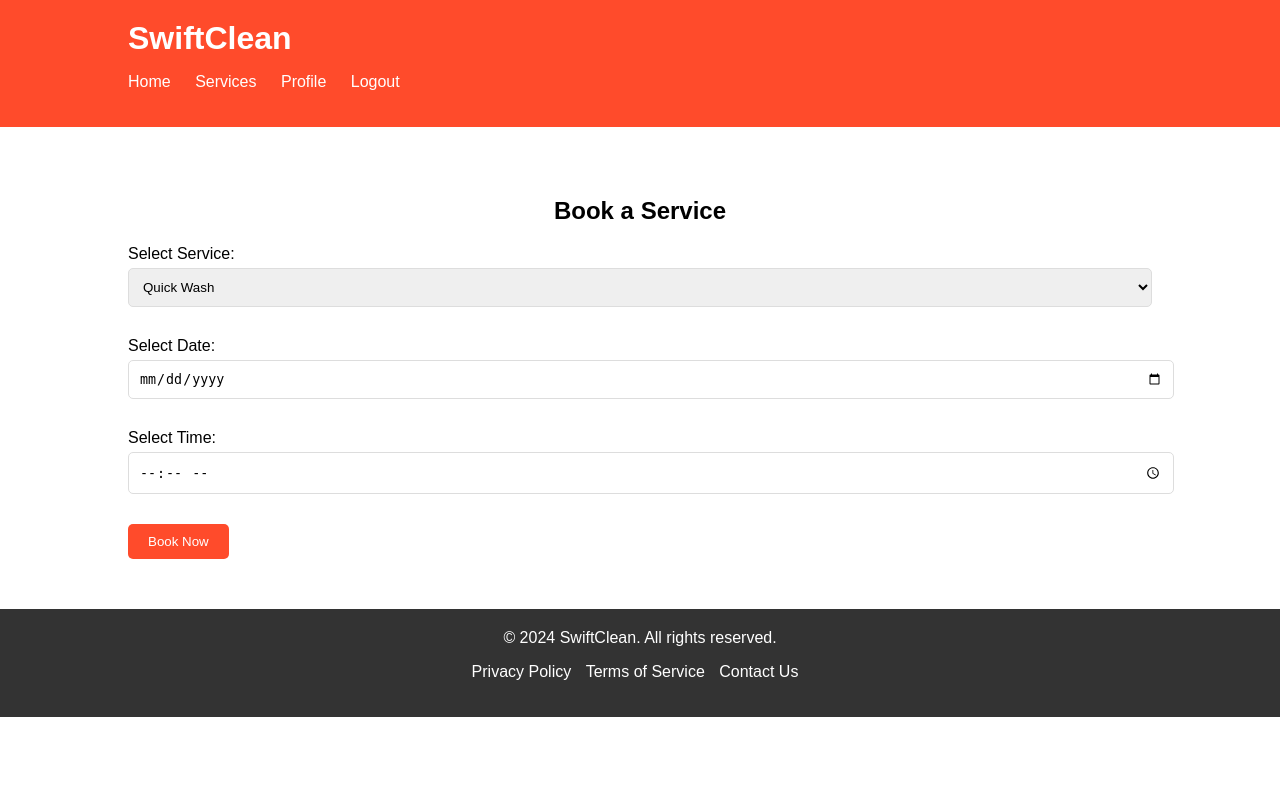
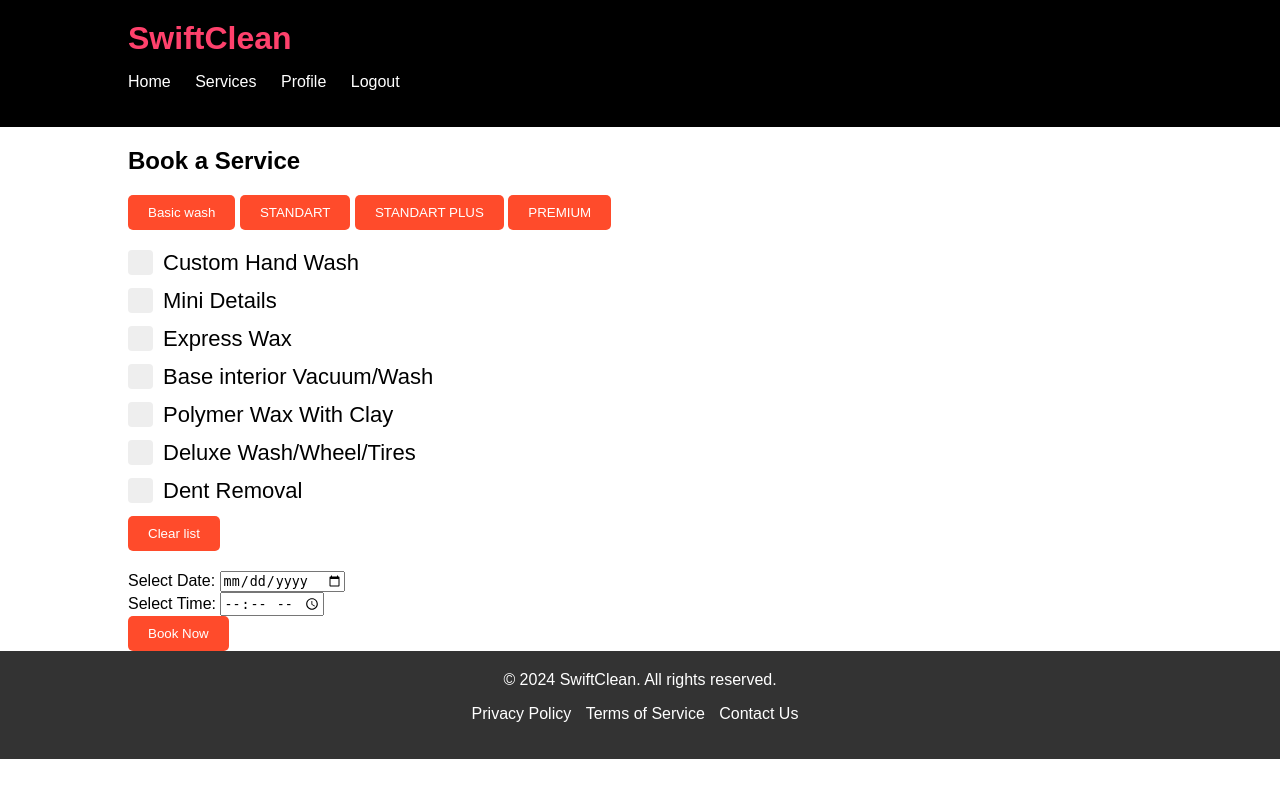
Before and after one commit to OrionDooms/MVP, a PHP site: page /Booking.html in a window 1280 px wide. Run offline with PHP 8.4, Linux system fonts and the light colour scheme.

Commit message:
add booking section with more options

```diff
--- a/Booking.html
+++ b/Booking.html
@@ -5,6 +5,7 @@
     <meta name="viewport" content="width=device-width, initial-scale=1.0">
     <title>SwiftClean - Bookings</title>
     <link rel="stylesheet" href="CSS/Booking.css">
+    <link rel="stylesheet" href="CSS/Homepage.css"
 </head>
 <body>
     <header>
@@ -26,16 +27,58 @@
 
     <section class="booking">
         <div class="container">
+<!--Select Service, Date and time-->
             <h2>Book a Service</h2>
+            <!---Services Checkbox -->
+
             <form id="bookingForm">
-                <div class="form-group">
-                    <label for="serviceSelect">Select Service:</label>
-                    <select id="serviceSelect" required>
-                        <option value="Quick Wash">Quick Wash</option>
-                        <option value="Full Wash">Full Wash</option>
-                        <option value="Detailing">Detailing</option>
-                    </select>
+                <div class="checkbox-section">
+                    <!--special-services-buttons-->
+                <button onclick="BasicWash()" class="btn">Basic wash</button>
+                <button onclick="STANDART()" class="btn">STANDART</button>
+                <button onclick="STANDARTPLUS()" class="btn">STANDART PLUS</button>
+                <button onclick="PREMIUM()" class="btn">PREMIUM</button>
                 </div>
+                <div class="checkbox-section">
+                <!--checkbox-->
+                <label class="checkbox-label">Custom Hand Wash
+                <input type="checkbox" id="CustomHandWash"value="item1">
+                <span class="checkmark"></span>
+                </label>
+
+                <label class="checkbox-label">Mini Details
+                <input type="checkbox" id="MiniDetails" value="item2">
+                <span class="checkmark"></span>
+                </label>
+
+                <label class="checkbox-label">Express Wax
+                <input type="checkbox" id="ExpressWax" value="item3">
+                <span class="checkmark"></span>
+                </label>
+
+                <label class="checkbox-label">Base interior Vacuum/Wash
+                <input type="checkbox" id="Vacuum/Wash" value="item4">
+                <span class="checkmark"></span>
+                </label>
+
+                <label class="checkbox-label">Polymer Wax With Clay
+                <input type="checkbox" id="WaxWithClay" value="item5">
+                <span class="checkmark"></span>
+                </label>
+
+                <label class="checkbox-label">Deluxe Wash/Wheel/Tires
+                <input type="checkbox" id="Wash/Wheel" value="item6">
+                <span class="checkmark"></span>
+                </label>
+
+                <label class="checkbox-label">Dent Removal
+                <input type="checkbox" id="DentRemoval" value="item7">
+                <span class="checkmark"></span>
+                </label>
+                <!--clear-list-button-->
+                <button onclick="Clear()" class="btn">Clear list</button>
+                </div>
+
                 <div class="form-group">
                     <label for="dateSelect">Select Date:</label>
                     <input type="date" id="dateSelect" required />
--- a/CSS/Booking.css
+++ b/CSS/Booking.css
@@ -1,66 +1,8 @@
-body {
-  font-family: 'Arial', sans-serif;
-  margin: 0;
-  padding: 0;
-  box-sizing: border-box;
-}
-
-.container {
-  width: 80%;
-  margin: 0 auto;
-}
-
-header {
-  background: #ff4b2b;
-  color: #fff;
-  padding: 20px 0;
-}
-
-.logo h1 {
-  margin: 0;
-}
-
-nav ul {
-  list-style: none;
-  padding: 0;
-}
-
-nav ul li {
-  display: inline;
-  margin-right: 20px;
-}
-
-nav ul li a {
-  color: #fff;
-  text-decoration: none;
-}
-
-.booking {
-  padding: 50px 0;
-}
-
-.booking h2 {
-  text-align: center;
+/*checkbox section*/
+.checkbox-section {
   margin-bottom: 20px;
 }
-
-.form-group {
-  margin-bottom: 20px;
-}
-
-label {
-  display: block;
-  margin-bottom: 5px;
-}
-
-input, select {
-  width: 100%;
-  padding: 10px;
-  margin-bottom: 10px;
-  border: 1px solid #ddd;
-  border-radius: 5px;
-}
-
+/*checkbox service button*/
 .btn {
   background: #ff4b2b;
   color: #fff;
@@ -76,33 +18,53 @@
   background: #ff416c;
 }
 
-#bookingConfirmation {
-  text-align: center;
-  margin-top: 20px;
+/*Services checkbox section*/
+.checkbox-label {
+  display: block;
+  position: relative;
+  padding-left: 35px;
+  margin-bottom: 12px;
+  cursor: pointer;
+  font-size: 22px;
+  user-select: none;
 }
 
-footer {
-  background: #333;
-  color: #fff;
-  text-align: center;
-  padding: 20px 0;
+.checkbox-label input{
+  position: absolute;
+  opacity: 0;
+  cursor: pointer;
+  height: 0;
+  width: 0;
 }
-
-footer p {
-  margin: 0;
+.checkbox-label .checkmark {
+  position: absolute;
+  top: 0;
+  left: 0;
+  height: 25px;
+  width: 25px;
+  background-color: #eee;
+  border-radius: 4px;
 }
-
-footer ul {
-  list-style: none;
-  padding: 0;
+.checkbox-label:hover ~ .checkmark{
+  background-color: #ccc;
 }
-
-footer ul li {
-  display: inline;
-  margin-right: 10px;
+.checkbox-label input:checked ~ .checkmark{
+  background-color: #2196F3;
 }
-
-footer ul li a {
-  color: #fff;
-  text-decoration: none;
+.checkbox-label .checkmark::after {
+  content: "";
+  position: absolute;
+  display: none;
 }
+.checkbox-label input:checked ~ .checkmark::after {
+  display: block;
+}
+.checkbox-label .checkmark::after {
+  left: 9px;
+  top: 5px;
+  width: 5px;
+  height: 10px;
+  border: solid white;
+  border-width: 0 3px 3px 0;
+  transform: rotate(45deg);
+}
--- a/JavaScript/Booking.js
+++ b/JavaScript/Booking.js
@@ -1,17 +1,59 @@
-document.getElementById('bookingForm').addEventListener('submit', (e) => {
-  e.preventDefault();
+//document.getElementById('bookingForm').addEventListener//('submit', (e) => {
+  //e.preventDefault();
 
-  const service = document.getElementById('serviceSelect').value;
-  const date = document.getElementById('dateSelect').value;
-  const time = document.getElementById('timeSelect').value;
+  //const service = document.getElementById('serviceSelect').value;
+  //const date = document.getElementById('dateSelect').value;
+  //const time = document.getElementById('timeSelect').value;
 
   // Simulate booking confirmation
-  const confirmationMessage = `Your booking for a ${service} on ${date} at ${time} has been confirmed.`;
-  document.getElementById('confirmationMessage').innerText = confirmationMessage;
+  //const confirmationMessage = `Your booking for a ${service} on ${date} at ${time} has been confirmed.`;
+  //document.getElementById('confirmationMessage').innerText = confirmationMessage;
 
-  document.getElementById('bookingForm').style.display = 'none';
-  document.getElementById('bookingConfirmation').style.display = 'block';
+  //document.getElementById('bookingForm').style.display = 'none';
+  //document.getElementById('bookingConfirmation').style.display = 'block';
 
-  console.log(`Booking - Service: ${service}, Date: ${date}, Time: ${time}`);
+  //console.log(`Booking - Service: ${service}, Date: ${date}, Time: ${time}`);
   // TODO: Integrate with backend API to save booking details
+//});
+//Booking a special service
+//Select Basic Wash option
+function BasicWash() {
+    var specialGroup= ['CustomHandWash', 'MiniDetails',"ExpressWax", "Vacuum/Wash"];
+
+specialGroup.forEach(function(itemId){
+    document.getElementById(itemId).checked = true;
 });
+}
+//Select STANDART option
+function STANDART() {
+  var specialGroup= ['CustomHandWash', "WaxWithClay", "Vacuum/Wash"];
+
+specialGroup.forEach(function(itemId){
+  document.getElementById(itemId).checked = true;
+});
+}
+//Select STANDARTPLUS option
+function STANDARTPLUS() {
+  var specialGroup= ["Wash/Wheel", "DentRemoval", "ExpressWax", "CustomHandWash"];
+
+specialGroup.forEach(function(itemId){
+  document.getElementById(itemId).checked = true;
+});
+}
+//Select PREMIUM option
+function PREMIUM() {
+  var specialGroup= ["Wash/Wheel", "DentRemoval", "CustomHandWash", "Vacuum/Wash"];
+
+specialGroup.forEach(function(itemId){
+  document.getElementById(itemId).checked = true;
+});
+}
+
+//Clear all option
+function Clear() {
+  var specialGroup= ["WaxWithClay", 'MiniDetails', "ExpressWax", "Wash/Wheel", "DentRemoval", "CustomHandWash", "Vacuum/Wash"];
+
+specialGroup.forEach(function(itemId){
+  document.getElementById(itemId).checked = false;
+});
+}
--- a/index.html
+++ b/index.html
@@ -67,7 +67,7 @@
 
     <section class="testimonials" id="About">
         <div class="container">
-            <h2>About Section</h2>
+            <h1>About Section</h1>
             <div class="testimonial-item">
                 <p>As a software engineering student, I observed a gap in the market for a user-friendly, efficient, and reliable car wash booking system. This project aims to Making it easier for customers to book services and for businesses to manage their operations<br>
 
```
Also changed, not shown: CSS/Homepage.css (+2 -40 lines), CSS/Reg.css (+47 -30 lines), CSS/price_layout.css (+39 -0 lines), Registration.html (+33 -20 lines), connect.php (+24 -1 lines), README.md (added).
